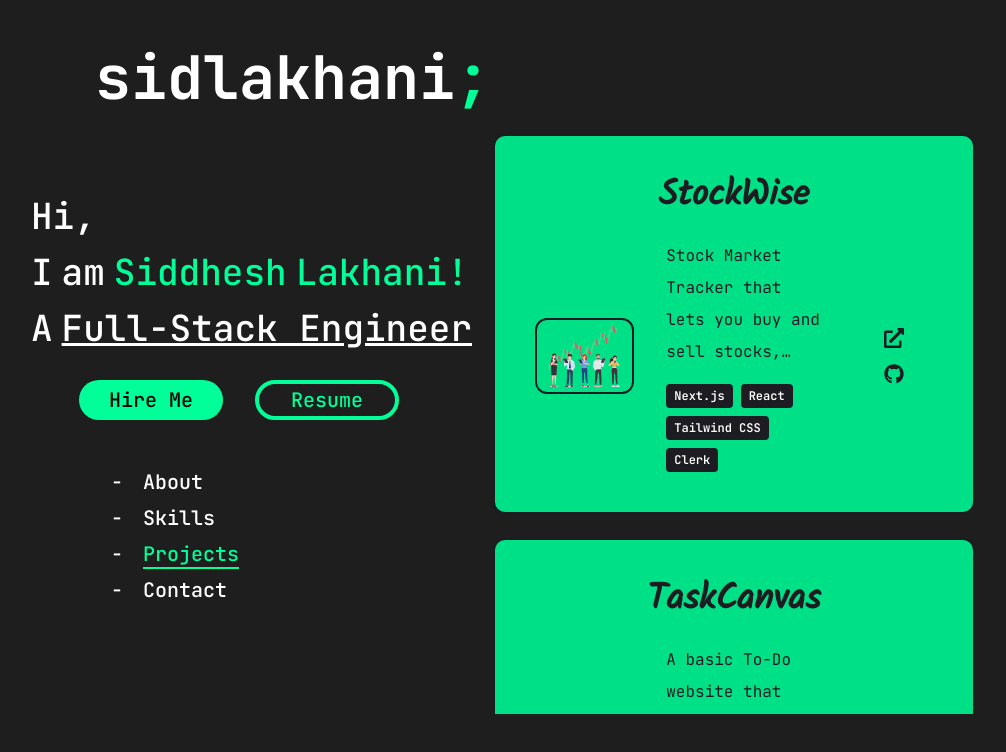
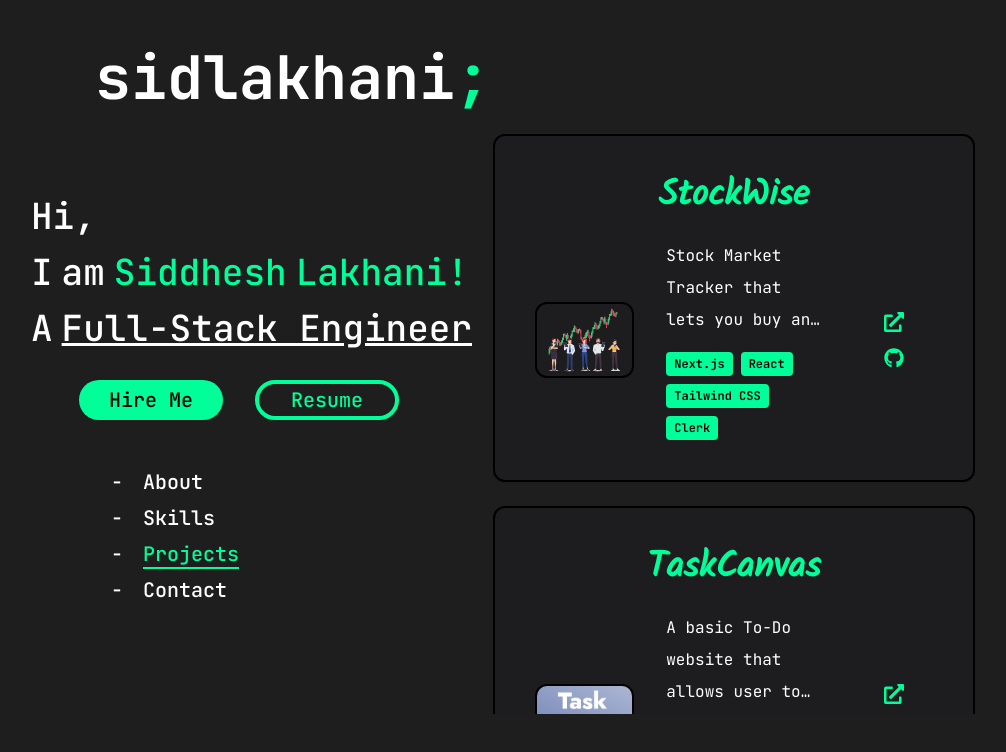
Before and after one commit to sid-lakhani/sidlakhani_pf, a Next.js app: page /projects in a window 1280 px wide. Shown: the top 752 px of the page, without its empty margins (129-1135 px from the left). Built offline with nearby package versions, Linux system fonts and the light colour scheme.

Commit message:
style: :art: CSS
project card css update

```diff
--- a/src/app/globals.css
+++ b/src/app/globals.css
@@ -65,7 +65,7 @@
 }
 @media screen and (max-width: 1280px) {
   .truncate-description {
-    -webkit-line-clamp: 4;
-    line-clamp: 4;
+    -webkit-line-clamp: 3;
+    line-clamp: 3;
   }
 }
--- a/src/components/ProjectsCard.tsx
+++ b/src/components/ProjectsCard.tsx
@@ -27,10 +27,10 @@ const ProjectsCard = () => {
           return (
             <Card
               key={index}
-              className="border-2 border-primary bg-accent-hover rounded-xl p-4"
+              className="border-2 border-black bg-primary/50 rounded-xl p-4"
             >
               <CardHeader className="items-center">
-                <h1 className="text-4xl text-primary font-extrabold font-secondary">
+                <h1 className="text-4xl text-accent font-extrabold font-secondary">
                   {project.title}
                 </h1>
               </CardHeader>
@@ -40,11 +40,11 @@ const ProjectsCard = () => {
                   alt={project.title}
                   width={200}
                   height={200}
-                  className="w-1/4 border-2 border-primary rounded-xl"
+                  className="w-1/4 border-2 border-black rounded-xl"
                 />
                 <div className="flex flex-col w-2/4 gap-4">
                   <p
-                    className={`text-md text-primary ${isExpanded ? '' : 'truncate-description'}`}
+                    className={`text-md text-white ${isExpanded ? '' : 'truncate-description'}`}
                     onClick={() => handleToggle(index)}
                   >
                     {project.description}
@@ -53,7 +53,7 @@ const ProjectsCard = () => {
                     {project.category.map((category, catIndex) => (
                       <span
                         key={catIndex}
-                        className="bg-primary text-white text-xs font-semibold px-2 py-1 rounded"
+                        className="bg-accent text-black text-xs font-semibold px-2 py-1 rounded"
                       >
                         {category}
                       </span>
@@ -61,10 +61,10 @@ const ProjectsCard = () => {
                   </div>
                 </div>
                 <div className="flex flex-col w-1/4 gap-4 items-center justify-normal text-xl">
-                  <Link href={project.link} className="text-primary">
+                  <Link href={project.link} className="text-accent">
                     <FaExternalLinkAlt />
                   </Link>
-                  <Link href={project.github} className="text-primary">
+                  <Link href={project.github} className="text-accent">
                     <FaGithub />
                   </Link>
                 </div>
```
